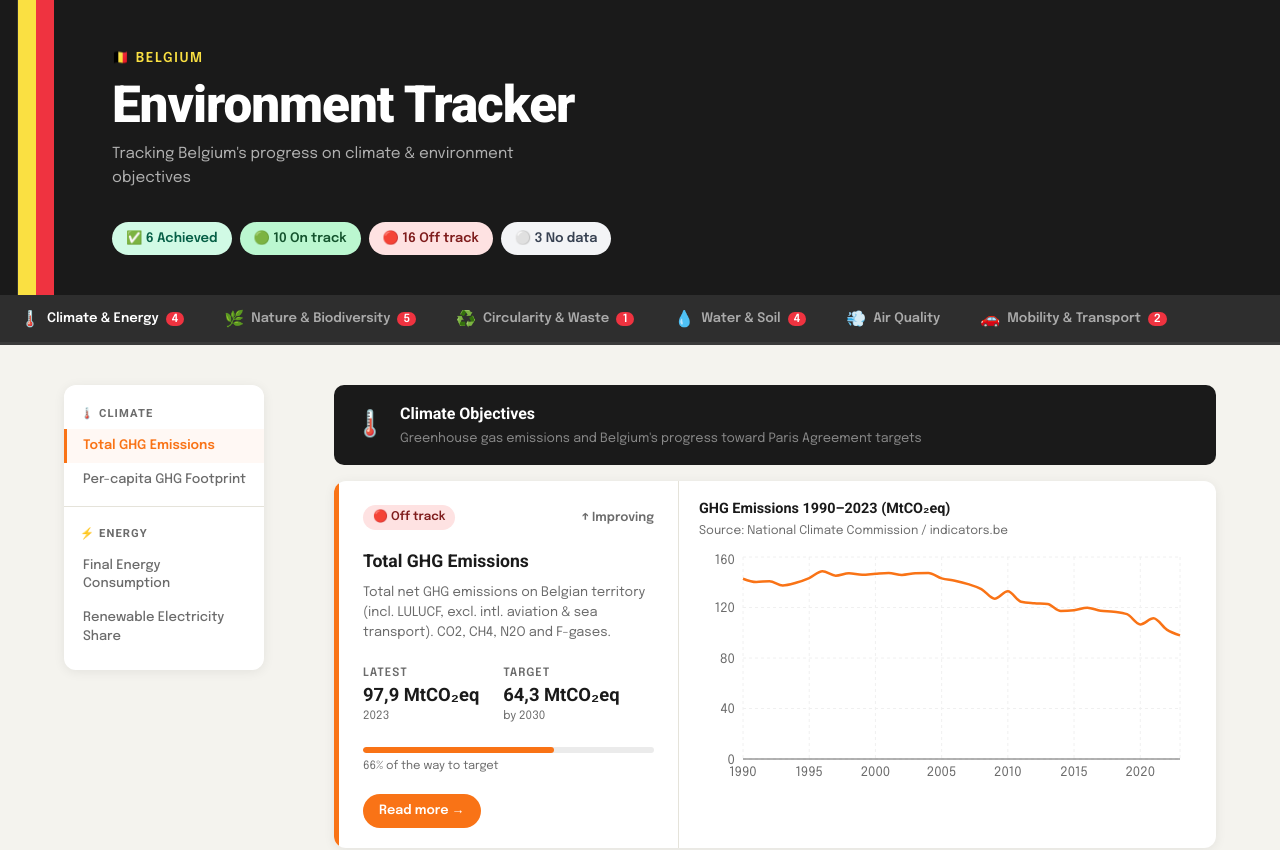
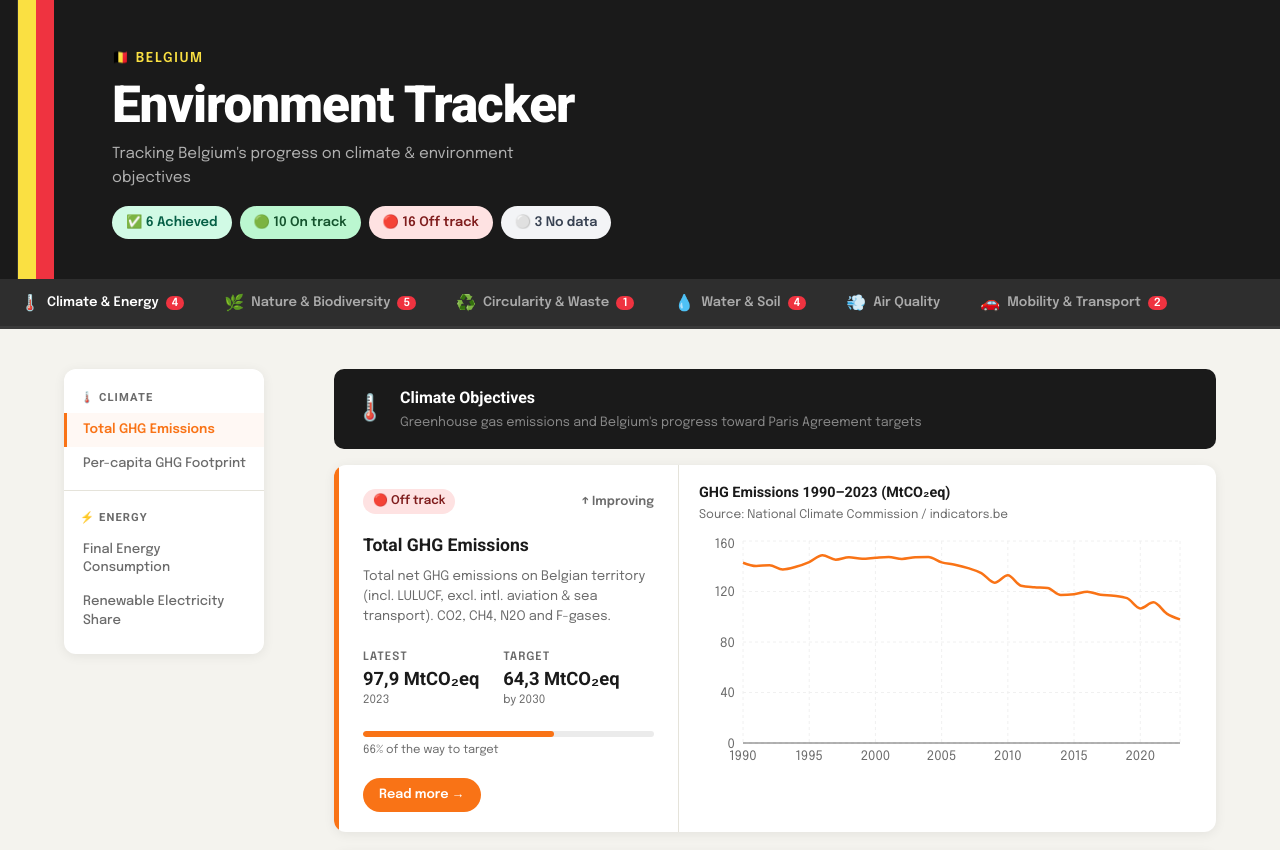
Before and after one commit to TjokMeuwissen/Belgium-Environment-Tracker, a Next.js app: page / in a window 1280 px wide. Shown: the top 850 px of the page. Built offline with nearby package versions, Linux system fonts and the light colour scheme.

Commit message:
Update globals.css

```diff
--- a/app/globals.css
+++ b/app/globals.css
@@ -49,7 +49,7 @@ header {
   /* left padding increased to clear the 54px flag */
   padding: 48px 32px 40px 72px;
   display: flex; flex-direction: column;
-  align-items: flex-start; gap: 32px; flex-wrap: wrap;
+  align-items: flex-start; gap: 16px; flex-wrap: wrap;
 }
 
 .header-eyebrow {
```
